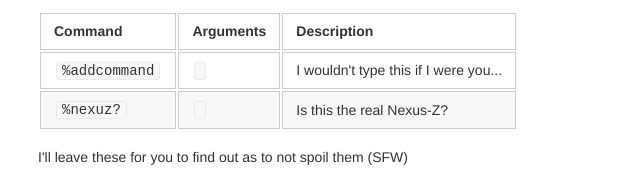
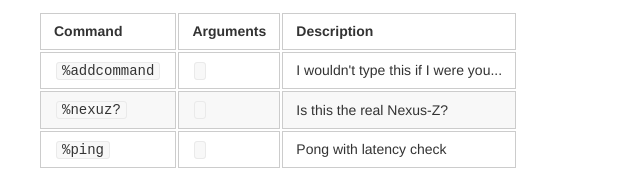
Before and after one commit to Sollisnexus/Nexusz.github.io, a plain HTML site: page NexusZ/index.html in a window 1280 px wide. Shown: the part 1240-1425 px from the top of the page, without its empty margins (0-640 px from the left). Drawn offline with Linux system fonts and the light colour scheme.

Commit message:
Update index.html

```diff
--- a/NexusZ/index.html
+++ b/NexusZ/index.html
@@ -114,6 +114,11 @@ W.I.P Will be added soon as verification occurs
 		<td><code class="language-plaintext highlighter-rouge"></code></td>
 		<td>Is this the real Nexus-Z?</td>
 	</tr>
+	<tr>
+		<td><code class="language-plaintext highlighter-rouge">%ping</code></td>
+		<td><code class="language-plaintext highlighter-rouge"></code></td>
+		<td>Pong with latency check</td>
+	</tr>
 </tbody>
 </table>
 I'll leave these for you to find out as to not spoil them (SFW)
```
